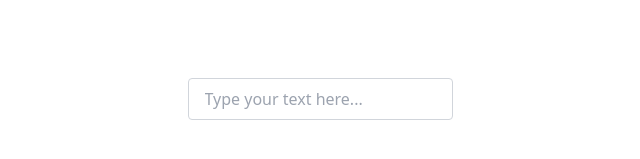
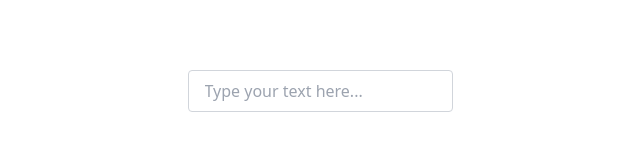
Before and after one commit to Akalynsia/Interview-15, a Next.js app: page / in a window 1280 px wide. Shown: the part 301-460 px from the top of the page, without its empty margins (320-960 px from the left). Built offline with nearby package versions, Linux system fonts and the light colour scheme.

Commit message:
interview

```diff
--- a/src/App.js
+++ b/src/App.js
@@ -16,7 +16,7 @@ const WordByWord = () => {
   useEffect(() => {
     const interval = setInterval(() => {
       if (words.length > 0) {
-        console.log(words[0]);
+        setDisplayedText((prevText) => prevText + " " + words[0]);
         setWords((prevWords) => prevWords.slice(1));
       }
     }, 500);
@@ -31,12 +31,12 @@ const WordByWord = () => {
   };
 
   return (
-    <div className="flex justify-center items-center h-screen">
+    <div className="flex flex-col justify-center items-center h-screen">
       <input
         type="text"
         value={text}
         onChange={handleInputChange}
-        className="border border-gray-300 rounded px-4 py-2 focus:outline-none focus:border-blue-500"
+        className="border border-gray-300 rounded px-4 py-2 focus:outline-none focus:border-blue-500 mb-4"
         placeholder="Type your text here..."
       />
       <div className="text-center">{displayedText}</div>
```
